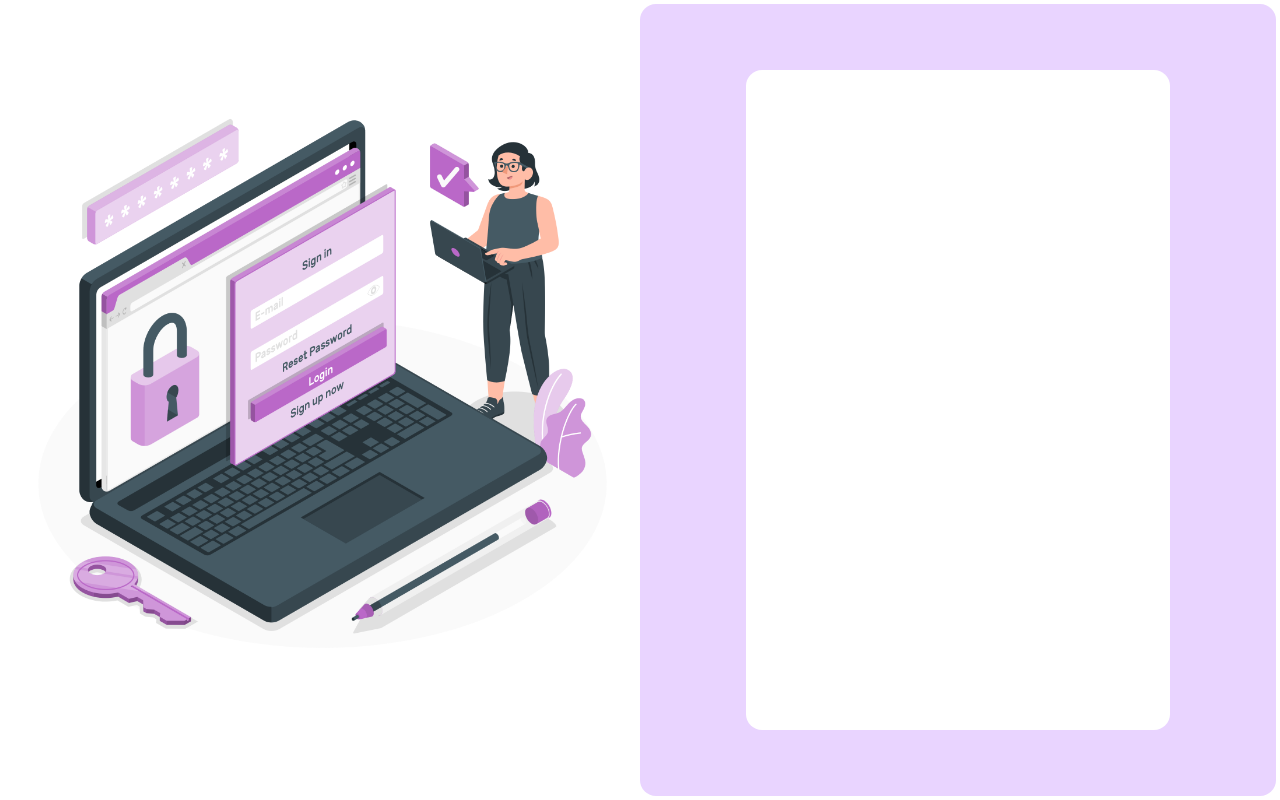
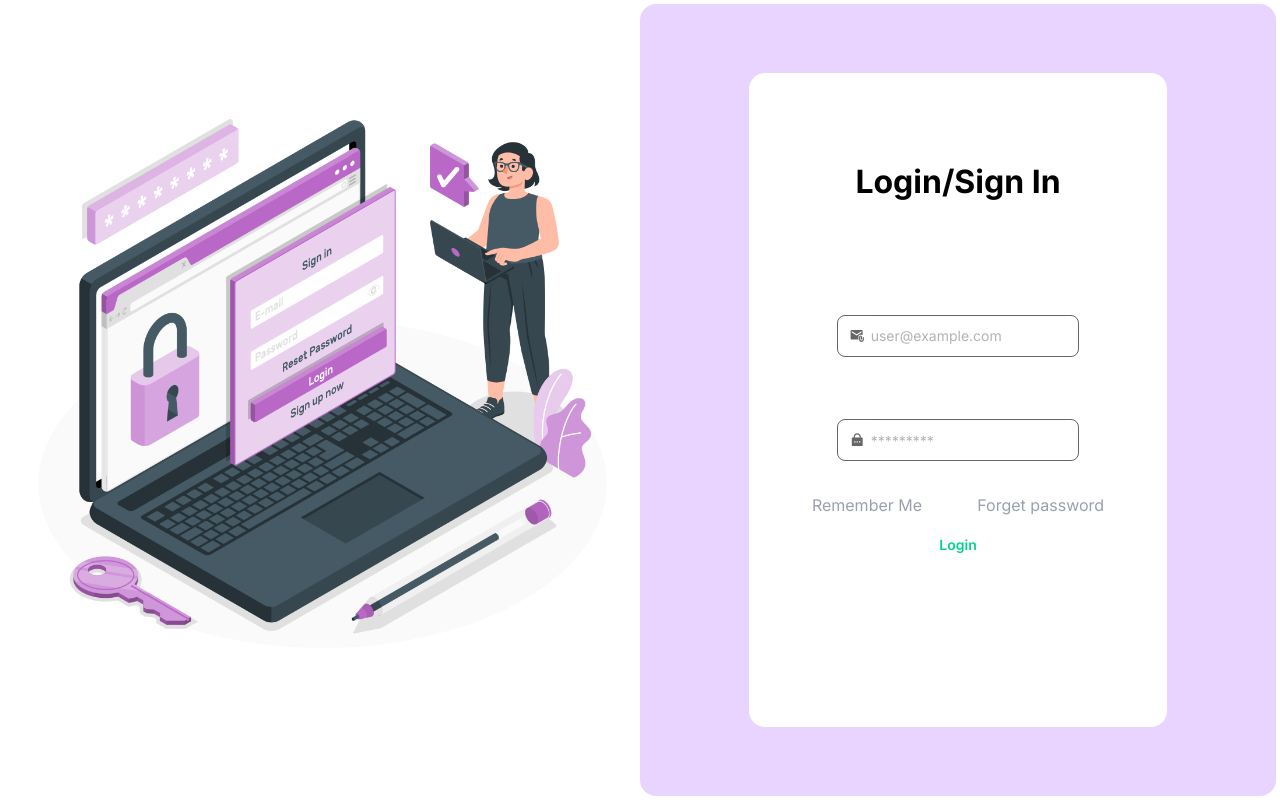
Before and after one commit to Ricky-Moses/Vercel-E_Commerce, a React (Vite) app in the folder client/: page /login in a window 1280 px wide. Built offline with nearby package versions, Linux system fonts and the light colour scheme; a web font is replaced by a local one.

Commit message:
Login UI added

```diff
--- a/client/src/Sass/util/login.scss
+++ b/client/src/Sass/util/login.scss
@@ -3,6 +3,8 @@
 
 .login {
   & .loginForm {
-
+    & h1 {
+      @include clamp(font-size, 1rem, 3vw, 2rem);
+    }
   }
 }
--- a/client/src/Utilities/Auth/LoginForm.jsx
+++ b/client/src/Utilities/Auth/LoginForm.jsx
@@ -1,13 +1,44 @@
 // import { useDispatch, useSelector } from 'react-redux'
+// Icon
+import { MdAttachEmail } from "react-icons/md";
+import { RiLockPasswordFill } from "react-icons/ri";
+
 
 const LoginForm = () => {
-  return (
-    <div className="loginForm flex items-center justify-center bg-purple-200 rounded-2xl">
-        <form className="w-full md:w-5/6 lg:w-4/6 h-full lg:h-5/6 flex flex-col items-center justify-center bg-white rounded-2xl">
-
-        </form>
-    </div>
-  )
+    return (
+        <div className="loginForm flex items-center justify-center bg-purple-200 rounded-2xl !p-1">
+            <form className="w-full md:w-5/6 lg:w-4/6 h-full lg:h-5/6 flex flex-col items-center justify-center bg-white rounded-2xl">
+                <h1 className="font-bold">Login/Sign In</h1>
+                <div className=" w-full h-8/12 flex flex-col items-center justify-center gap-2 lg:gap-0 !p-2">
+                    <div className="w-full h-3/12 flex flex-col items-center justify-center">
+                        <label htmlFor="" className="label w-4/5 lg:w-3/5 h-fit validator border rounded-lg !px-3">
+                            <MdAttachEmail />
+                            <input
+                            type="email"
+                            className="input bg-transparent focus:outline-0 outline-0 border-0"
+                            required
+                            placeholder="user@example.com" />
+                        </label>
+                    </div>
+                    <div className="w-full h-3/12 flex flex-col items-center justify-center gap-1">
+                        <label htmlFor="" className="label w-4/5 lg:w-3/5 h-fit validator border rounded-lg !px-3">
+                            <RiLockPasswordFill />
+                            <input
+                            type="password"
+                            className="input bg-transparent focus:outline-0 outline-0 border-0"
+                            required
+                            placeholder="*********" />
+                        </label>
+                    </div>
+                    <div className="w-full flex items-center justify-evenly text-gray-400 !mb-2">
+                        <p className="">Remember Me</p>
+                        <p className="">Forget password</p>
+                    </div>
+                    <button className="w-4/6 btn btn-ghost btn-success">Login</button>
+                </div>
+            </form>
+        </div>
+    )
 }
 
 export default LoginForm
```
